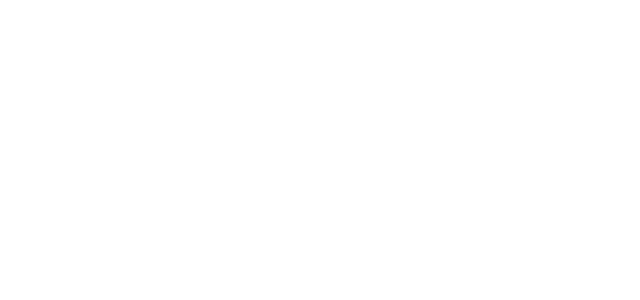
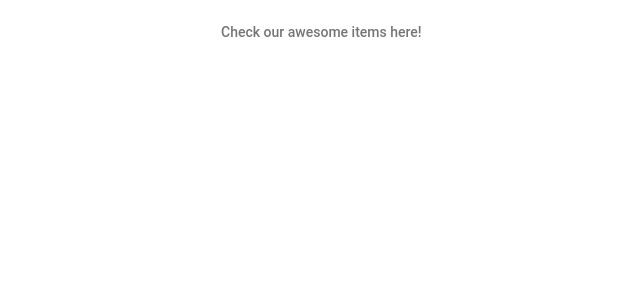
Before and after one commit to moniatec/shoppy-art-frontend, a React (Create React App) app: page /home in a window 1280 px wide. Shown: the top 300 px of the page, without its empty margins (187-827 px from the left). Built offline with nearby package versions, Linux system fonts and the light colour scheme.

Commit message:
create Home component

```diff
--- a/package.json
+++ b/package.json
@@ -4,6 +4,8 @@
   "private": true,
   "dependencies": {
     "@auth0/auth0-react": "^1.1.0",
+    "@material-ui/core": "^4.11.0",
+    "@material-ui/icons": "^4.9.1",
     "@testing-library/jest-dom": "^4.2.4",
     "@testing-library/react": "^9.5.0",
     "@testing-library/user-event": "^7.2.1",
--- a/src/App.js
+++ b/src/App.js
@@ -3,6 +3,7 @@
 import { BrowserRouter, Route, Switch } from 'react-router-dom';
 import Login from './components/Login';
 import Logout from './components/Logout';
+import Home from './components/Home';
 
 function App() {
   return (
@@ -11,6 +12,7 @@
         <Switch>
           <Route exact path="/login" component={Login} />
           <Route exact path="/logout" component={Logout} />
+          <Route exact path="/home" component={Home} />
         </Switch>
       </BrowserRouter>
     </>
--- /dev/null
+++ b/src/components/Home.js
@@ -0,0 +1,71 @@
+import React from 'react';
+import { makeStyles } from '@material-ui/core/styles';
+import GridList from '@material-ui/core/GridList';
+import GridListTile from '@material-ui/core/GridListTile';
+import GridListTileBar from '@material-ui/core/GridListTileBar';
+import ListSubheader from '@material-ui/core/ListSubheader';
+import IconButton from '@material-ui/core/IconButton';
+import InfoIcon from '@material-ui/icons/Info';
+// import tileData from './tileData';
+
+const useStyles = makeStyles((theme) => ({
+    root: {
+        display: 'flex',
+        flexWrap: 'wrap',
+        justifyContent: 'space-around',
+        overflow: 'hidden',
+        backgroundColor: theme.palette.background.paper,
+    },
+    gridList: {
+        width: 500,
+        height: 450,
+    },
+    icon: {
+        color: 'rgba(255, 255, 255, 0.54)',
+    },
+}));
+
+/**
+ * The example data is structured as follows:
+ *
+ * import image from 'path/to/image.jpg';
+ * [etc...]
+ *
+ * const tileData = [
+ *   {
+ *     img: image,
+ *     title: 'Image',
+ *     author: 'author',
+ *   },
+ *   {
+ *     [etc...]
+ *   },
+ * ];
+ */
+export default function Home() {
+    const classes = useStyles();
+
+    return (
+        <div className={classes.root}>
+            <GridList cellHeight={180} className={classes.gridList}>
+                <GridListTile key="Subheader" cols={2} style={{ height: 'auto' }}>
+                    <ListSubheader component="div">Check our awesome items here!</ListSubheader>
+                </GridListTile>
+                {/* {tileData.map((tile) => (
+                    <GridListTile key={tile.img}>
+                        <img src={tile.img} alt={tile.title} />
+                        <GridListTileBar
+                            title={tile.title}
+                            subtitle={<span>by: {tile.author}</span>}
+                            actionIcon={
+                                <IconButton aria-label={`info about ${tile.title}`} className={classes.icon}>
+                                    <InfoIcon />
+                                </IconButton>
+                            }
+                        />
+                    </GridListTile>
+                ))} */}
+            </GridList>
+        </div>
+    );
+}
```
Also changed, not shown: 1 other file (tests, documents, lock files or other folders).
